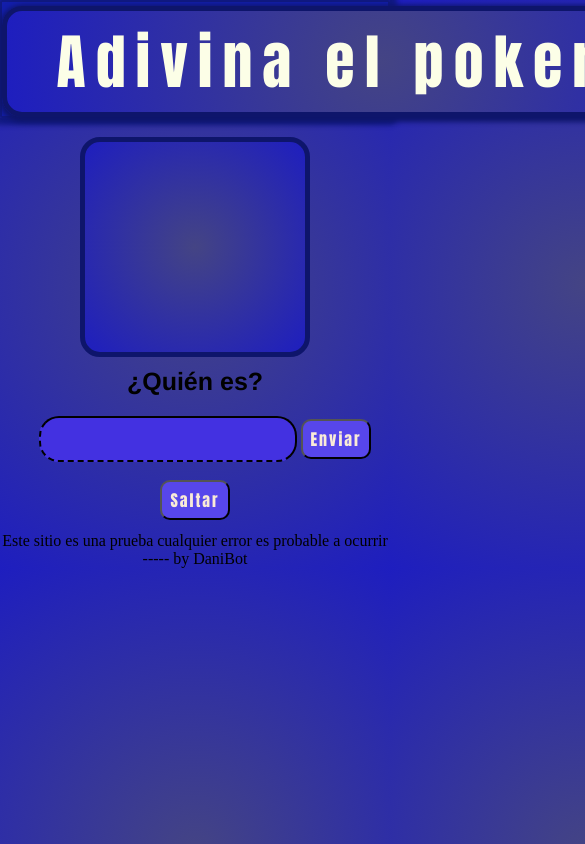
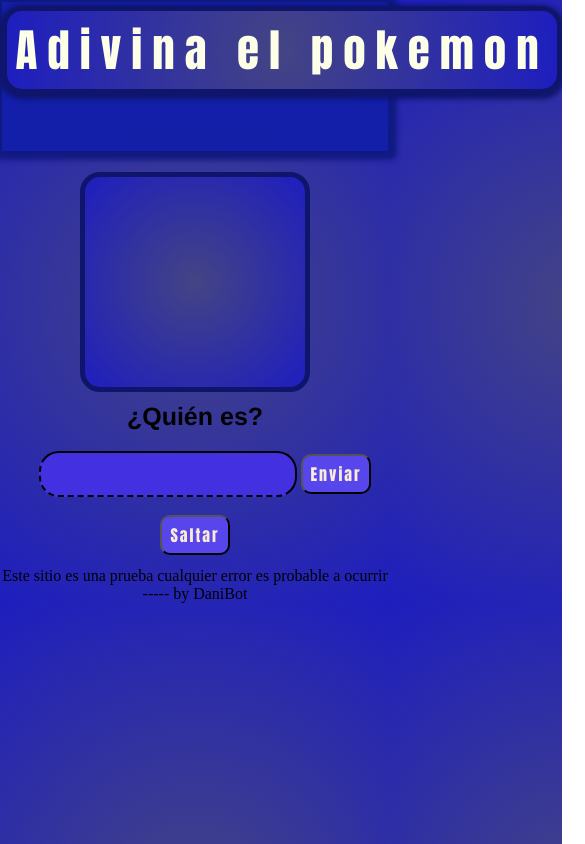
Before and after one commit to RDani1001/guessthepokemon, a plain HTML site: page index.html in a window 390 px wide. Shown: the top 844 px of the page, 585 px wide, since content can reach past the window. Drawn offline with Linux system fonts and the light colour scheme; no server answers.

Commit message:
Add files via upload

```diff
--- a/index.css
+++ b/index.css
@@ -111,3 +111,13 @@ img{
 .btnn:active{
     background: rgb(94, 76, 255);
 }
+
+@media only screen and (max-width: 800px){
+    .borde-tit{
+        width: 550px;
+    }
+    #cabecera{
+    height: 145px;
+    font-size: 45px;
+    }
+}
```
